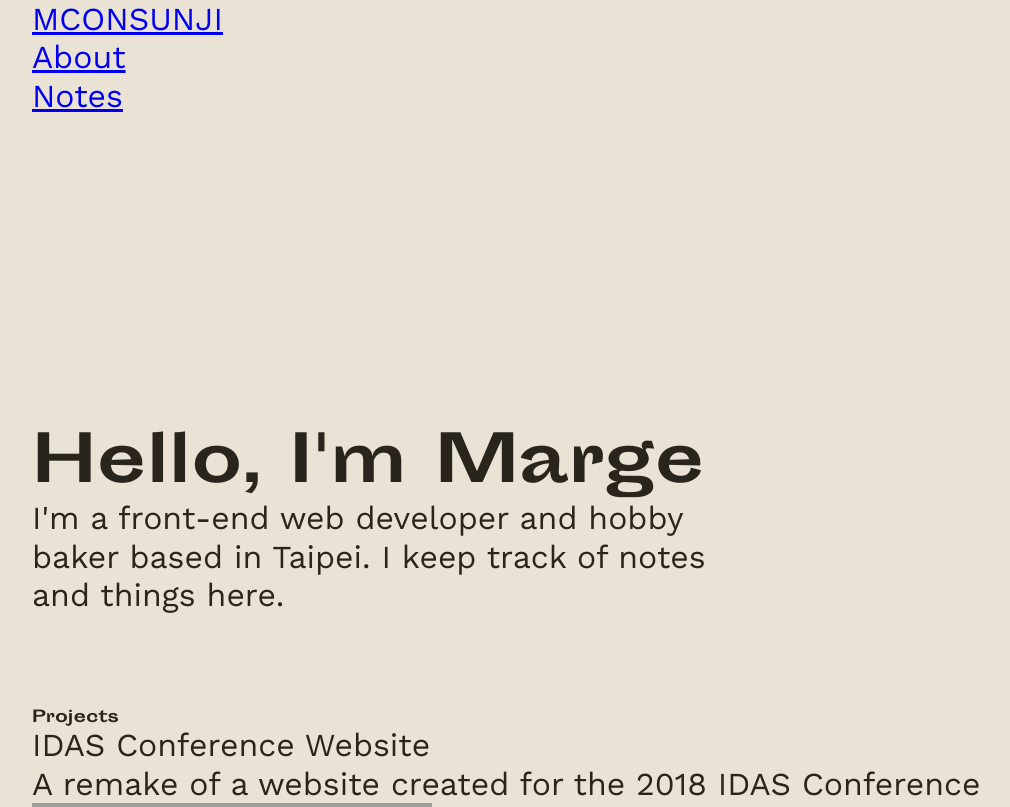
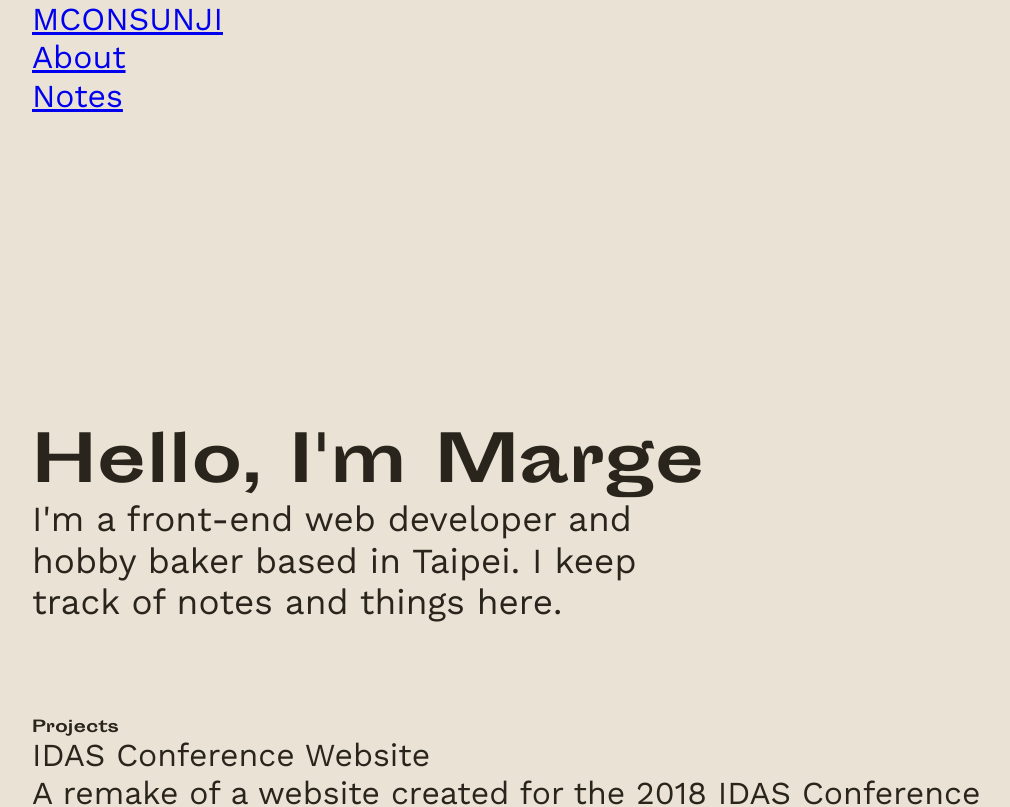
Before and after one commit to msunji/portfolio, a React (Create React App) app: page / in a window 1280 px wide. Shown: the top 807 px of the page, without its empty margins (40-1050 px from the left). Built offline with nearby package versions, Linux system fonts and the light colour scheme; grey boxes are pictures that could not be loaded.

Commit message:
Added styled components for intro subtitle text and adjusted font size and line height

```diff
--- a/src/components/Intro.js
+++ b/src/components/Intro.js
@@ -14,15 +14,20 @@ const IntroHeader = styled.h1`
   font-size: 4rem;
 `;
 
+const IntroSubtitle = styled.p`
+  font-size: 2.2rem;
+  line-height: 2.6rem;
+`;
+
 function Intro() {
   return (
     <div className="intro">
       <IntroText>
         <IntroHeader>Hello, I'm Marge</IntroHeader>
-        <p>
+        <IntroSubtitle>
           I'm a front-end web developer and hobby baker based in Taipei. I keep
           track of notes and things here.
-        </p>
+        </IntroSubtitle>
       </IntroText>
 
       <div className="project-list">
```
